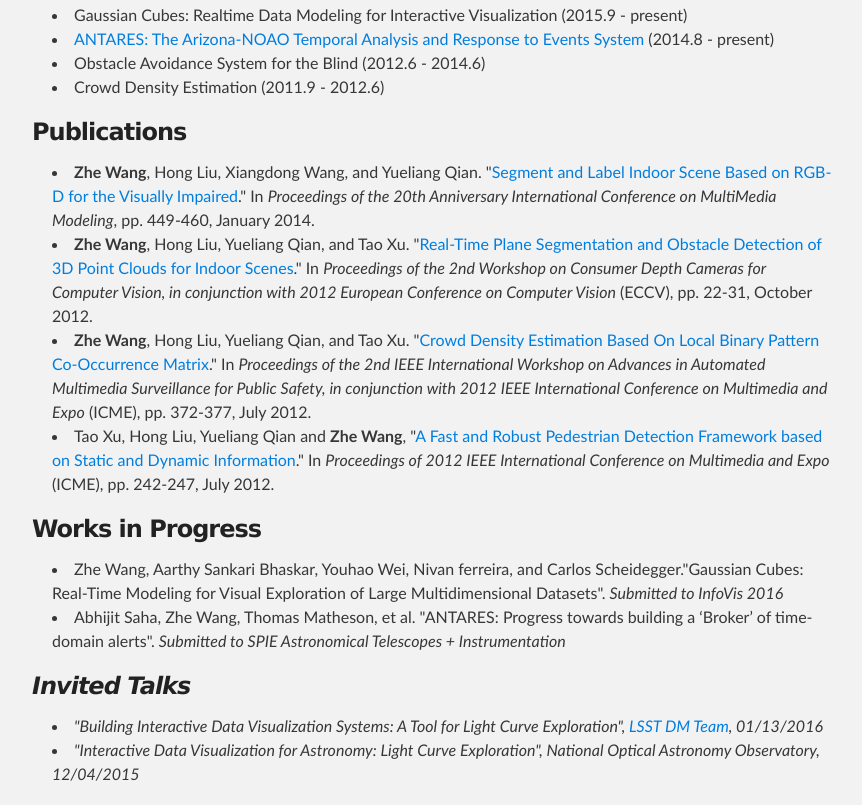
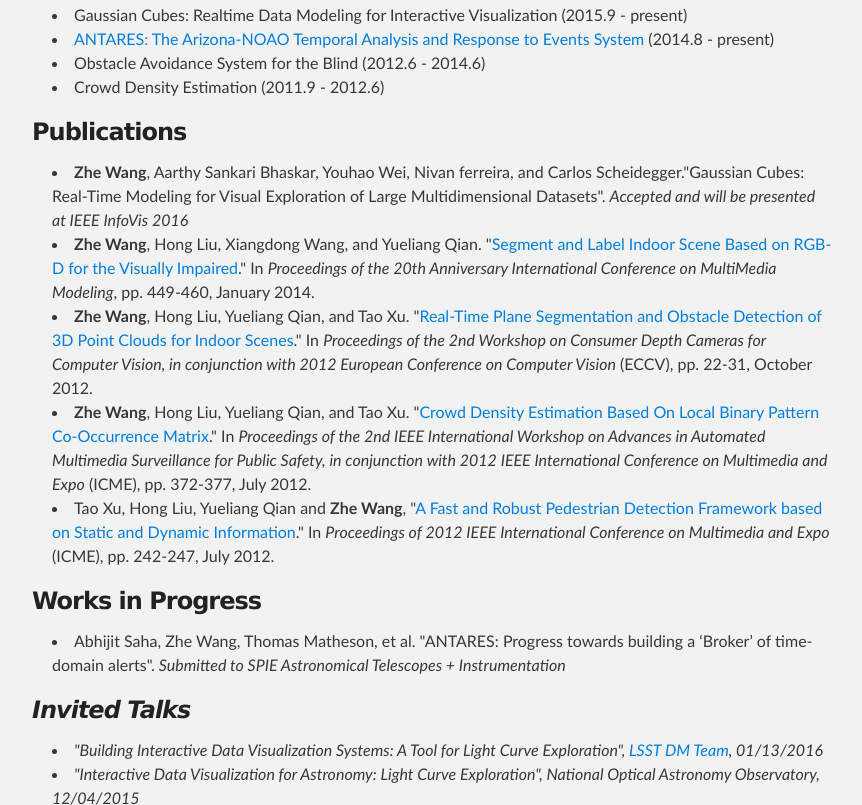
Before and after one commit to zhewang/zhewang.github.io, a plain HTML site: page index.html in a window 1280 px wide. Shown: the part 720-1525 px from the top of the page, without its empty margins (208-1070 px from the left). Drawn offline with Linux system fonts and the light colour scheme.

Commit message:
update status for gaussiancube paper

```diff
--- a/index.html
+++ b/index.html
@@ -64,6 +64,7 @@
 
             <h3>Publications</h3>
             <ul>
+                <li><strong>Zhe Wang</strong>, Aarthy Sankari Bhaskar, Youhao Wei, Nivan ferreira, and Carlos Scheidegger."Gaussian Cubes: Real-Time Modeling for Visual Exploration of Large Multidimensional Datasets". <em>Accepted and will be presented at IEEE InfoVis 2016</em></li>
                 <li><strong>Zhe Wang</strong>, Hong Liu, Xiangdong Wang, and Yueliang Qian. "<a href="./publications/2014_mmm_wang.pdf">Segment and Label Indoor Scene Based on RGB-D for the Visually Impaired</a>." In <em>Proceedings of the 20th Anniversary International Conference on MultiMedia Modeling</em>, pp. 449-460, January 2014.</li>
                 <li><strong>Zhe Wang</strong>, Hong Liu, Yueliang Qian, and Tao Xu. "<a href="./publications/2012_eccvw_wang.pdf">Real-Time Plane Segmentation and Obstacle Detection of 3D Point Clouds for Indoor Scenes</a>." In <em>Proceedings of the 2nd Workshop on Consumer Depth Cameras for Computer Vision, in conjunction with 2012 European Conference on Computer Vision</em> (ECCV), pp. 22-31, October 2012.</li>
                 <li><strong>Zhe Wang</strong>, Hong Liu, Yueliang Qian, and Tao Xu. "<a href="./publications/2012_icmew_wang.pdf">Crowd Density Estimation Based On Local Binary Pattern Co-Occurrence Matrix</a>." In <em>Proceedings of the 2nd IEEE International Workshop on Advances in Automated Multimedia Surveillance for Public Safety, in conjunction with 2012 IEEE International Conference on Multimedia and Expo</em> (ICME), pp. 372-377, July 2012. </li>
@@ -72,7 +73,6 @@
 
             <h3>Works in Progress</h3>
             <ul>
-                <li>Zhe Wang, Aarthy Sankari Bhaskar, Youhao Wei, Nivan ferreira, and Carlos Scheidegger."Gaussian Cubes: Real-Time Modeling for Visual Exploration of Large Multidimensional Datasets". <em>Submitted to InfoVis 2016</em></li>
                 <li>Abhijit Saha, Zhe Wang, Thomas Matheson, et al. "ANTARES: Progress towards building a ‘Broker’ of time-domain alerts". <em>Submitted to SPIE Astronomical Telescopes + Instrumentation<em></li>
             </ul>
 
```
